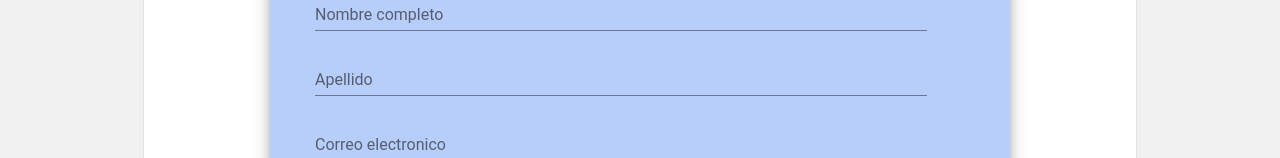
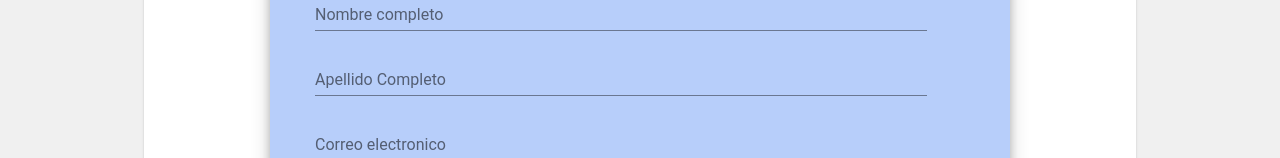
Before and after one commit to carlangas97/PracticaLabAD1, an Angular app in the folder Banco/: page /registro in a window 1280 px wide. Shown: the part 377-535 px from the top of the page. Built offline with nearby package versions, Linux system fonts and the light colour scheme.

Commit message:
Cambio apelllido completo

```diff
--- a/Banco/src/app/Componentes/registrar/registrar.component.html
+++ b/Banco/src/app/Componentes/registrar/registrar.component.html
@@ -34,7 +34,7 @@
           <span class="material-iconslogin"></span>
         </div>
         <mat-form-field class="example-full-width">
-          <mat-label>Apellido</mat-label>
+          <mat-label>Apellido Completo</mat-label>
           <input [(ngModel)]="apellido" matInput #input  placeholder="Apellidos">
           <mat-hint align="end"></mat-hint>
         </mat-form-field>
```
